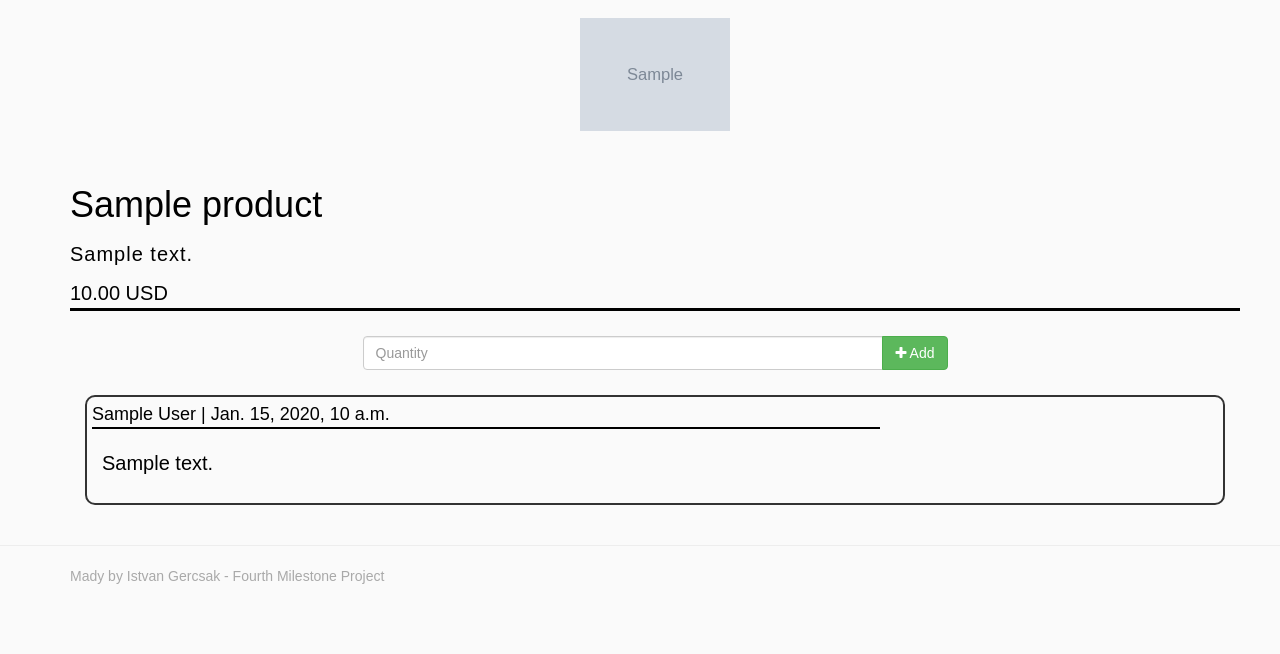
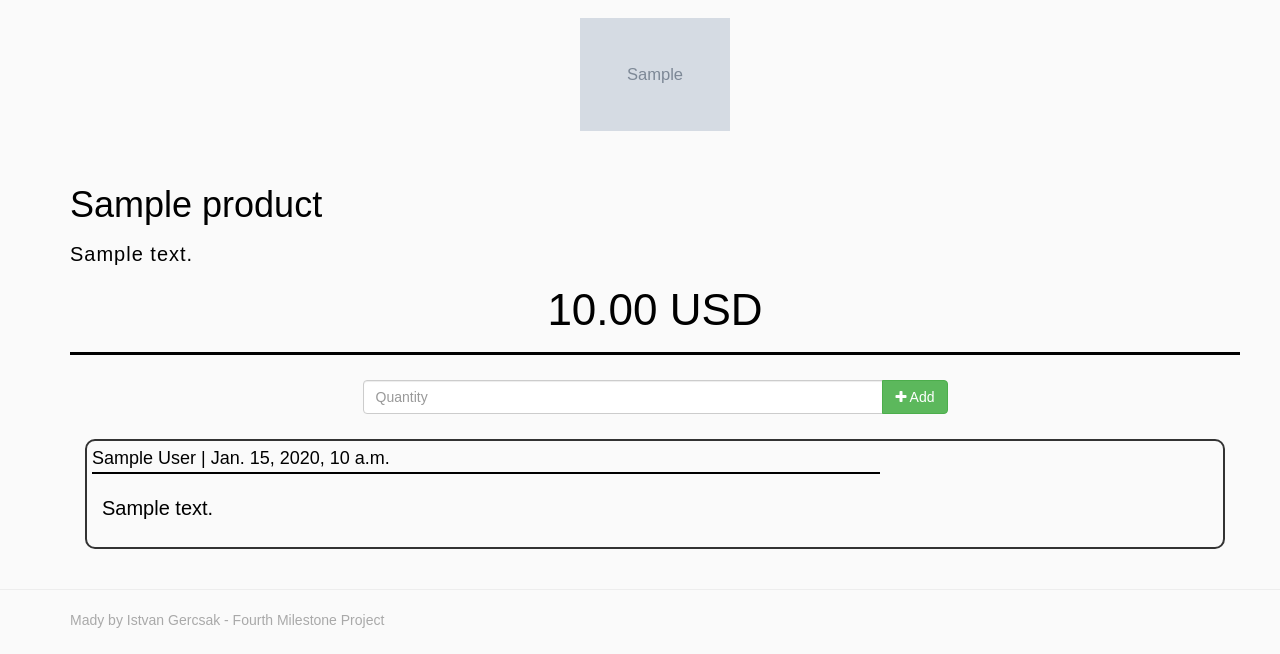
Before and after one commit to IstvanGercsak/Fourth_Milestone_Project, a Django app: a page that uses products/templates/view-product.html in a window 1280 px wide. Shown: the part 101-755 px from the top of the page. Run offline with Django 3.2, Linux system fonts and the light colour scheme; tables that the repository leaves empty hold one stand-in row (values such as "Sample post"); grey boxes marked "Sample" are stand-in pictures; some libraries are stand-ins or nearby versions.

Commit message:
Adjust cart, product checkout element

```diff
--- a/checkout/templates/checkout.html
+++ b/checkout/templates/checkout.html
@@ -29,7 +29,7 @@
                         <a href="{% url "view_product_detail" slug=item.product.slug %}">
                             <h3>{{ item.product.name }}</h3>
                         </a>
-                        <p class="product-description">{{ item.product.description }}</p>
+                        <p class="product-description">{{ item.product.snippet }}</p>
                         <p>{{ item.product.quantity }}</p>
                         <p>{{ item.product.price }} {{ item.product.currency }}</p>
                     </div>
@@ -38,8 +38,8 @@
         {% endfor %}
     </div>
     <div class="row">
-        <p>Total</p>
-        <p>{{ total }} €</p>
+        <p class="product-price">Total</p>
+        <p class="product-price">{{ total }} €</p>
     </div>
 
     <form role="form" method="post" id="payment-form" action="{% url 'checkout' %}">
--- a/products/models.py
+++ b/products/models.py
@@ -14,7 +14,7 @@ class Product(models.Model):
         return self.name
 
     def snippet(self):
-        return self.description[:50] + "....."
+        return self.description[:100] + "....."
 
 
 class Review(models.Model):
--- a/products/templates/view-product.html
+++ b/products/templates/view-product.html
@@ -14,7 +14,9 @@
                  style="background-image: url('{{ MEDIA_URL }}{{ product.images }}')"></div>
             <p class="article-title">{{ product.name }}</p>
             <p class="article-description">{{ product.description }}</p>
-            <p class="article-created">{{ product.price }} {{ product.currency }}</p>
+
+            <p class="product-price">{{ product.price }} {{ product.currency }}</p>
+
         </div>
     </div>
 
@@ -24,7 +26,7 @@
         <div class="row">
             <form method="post" action="{% url 'add_to_cart' product.id %}">
                 {% csrf_token %}
-                    <div class="col-sm-6 input-group" style="text-align: center; margin: 15px auto">
+                <div class="col-sm-6 input-group product-input">
                     <input name="quantity" type="number" min="1" max="999" class="form-control"
                            placeholder="Quantity" aria-label="quantity">
                     <span class="input-group-btn">
@@ -64,7 +66,8 @@
                         </div>
                         <div class="row">
                             <div class="col-sm-12 comment-button">
-                                <button type="submit" class="btn btn-success"><i class="fa fa-comment"></i> Add Review</button>
+                                <button type="submit" class="btn btn-success"><i class="fa fa-comment"></i> Add Review
+                                </button>
                             </div>
                         </div>
                     </form>
--- a/static/css/custom.css
+++ b/static/css/custom.css
@@ -113,7 +107,20 @@ caption p {
     min-height: 40px;
 }
 
+.product-price {
+    font-size: 44px;
+    padding-bottom: 10px;
+    text-align: center;
+    border-bottom: black solid 3px;
+}
+
+.product-input {
+    text-align: center;
+    margin: 15px auto;
+}
+
 /* Profile */
+
 a:link, a:visited, a:active {
     text-decoration: none;
 }
```
Also changed, not shown: other parts of static/css/custom.css (+23 -28 lines), cart/templates/cart.html (+22 -14 lines). Lines whose indentation alone changed are shown as unchanged.
